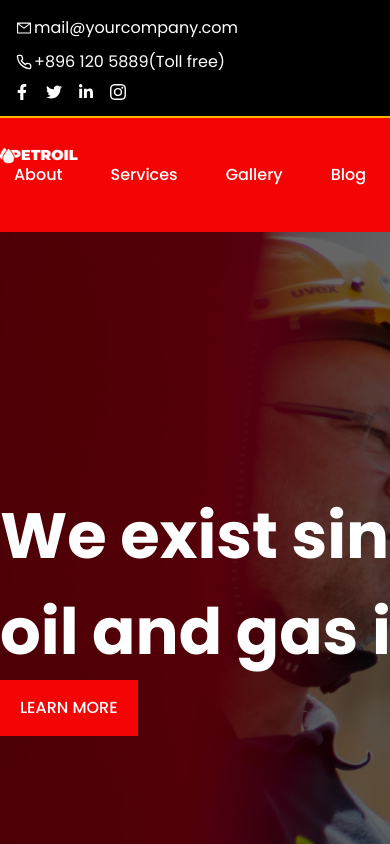
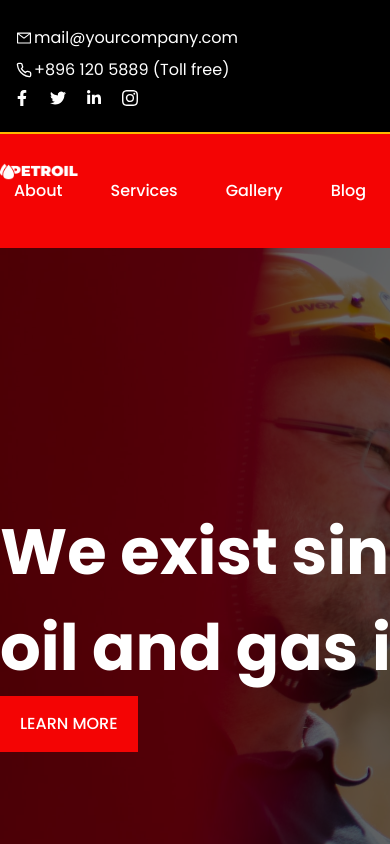
Before and after one commit to raihan-biswas-dev/petroil-react, a React (Create React App) app: page / in a window 390 px wide. Shown: the top 844 px of the page. Built offline with nearby package versions, Linux system fonts and the light colour scheme.

Commit message:
Header Responsive

```diff
--- a/src/components/header/index.js
+++ b/src/components/header/index.js
@@ -8,19 +8,19 @@ import { BsInstagram } from "react-icons/bs";
 export default function Header() {
   return (
     <header className="bg-black py-4 border-b-2 border-yellowborder">
-      <div className="max-w-container mx-auto px-2.5 md:px-0">
-        <div className="md:flex">
-          <div className="w-full md:w-2/4 md:flex  ">
-            <p className="font-pop text-base text-white	font-normal	relative pl-6 after:absolute after:right-[-18px] after:top-0 after:w-0.5 after:h-full after:content-[''] md:after:bg-afterborder mb-2.5 md:mb-0">
-              <AiOutlineMail className="absolute left-1.5 top-1" />
+      <div className="max-w-container mx-auto p-2.5">
+        <div className=" sml:flex">
+          <div className=" sml:w-3/4 sml:flex">
+            <p className="font-pop text-base text-white	font-normal	relative pl-6 after:absolute after:right-[-18px] after:top-0 after:w-0.5 after:h-full after:content-[''] after:bg-afterborder">
+              <AiOutlineMail className="absolute left-1.5 top-1" />{" "}
               mail@yourcompany.com
             </p>
-            <p className="font-pop text-base text-white	font-normal	relative pl-6 md:ml-6 mb-2.5 md:mb-0">
-              <FiPhone className="absolute left-1.5 top-1" /> +896 120 5889(Toll
-              free)
+            <p className="font-pop text-base text-white	font-normal	relative pl-6 sml:ml-6 my-2 sml:my-0">
+              <FiPhone className="absolute left-1.5 top-1" /> +896 120 5889
+              (Toll free)
             </p>
           </div>
-          <div className="w-full md:w-2/4 flex  md:justify-end gap-x-4 md:gap-x-5 pl-1">
+          <div className="s sml:w-1/4 flex sml:justify-end ml-1 sml:ml-0  gap-x-5">
             <FaFacebookF className="text-white hover:text-primary ease-in duration-300" />
             <SiTwitter className="text-white hover:text-primary ease-in duration-300" />
             <FaLinkedinIn className="text-white hover:text-primary ease-in duration-300" />
--- a/tailwind.config.js
+++ b/tailwind.config.js
@@ -18,6 +18,13 @@ module.exports = {
       maxWidth: {
         container: "1144px",
       },
+      screens: {
+        sm: "375px",
+
+        sml: "734px",
+
+        md: "768px",
+      },
     },
   },
 };
```
